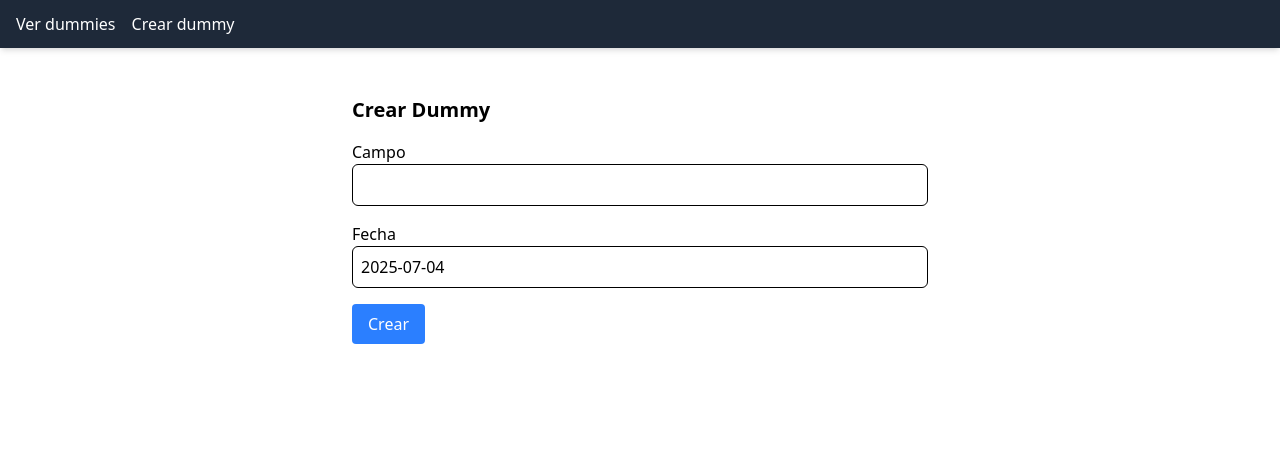
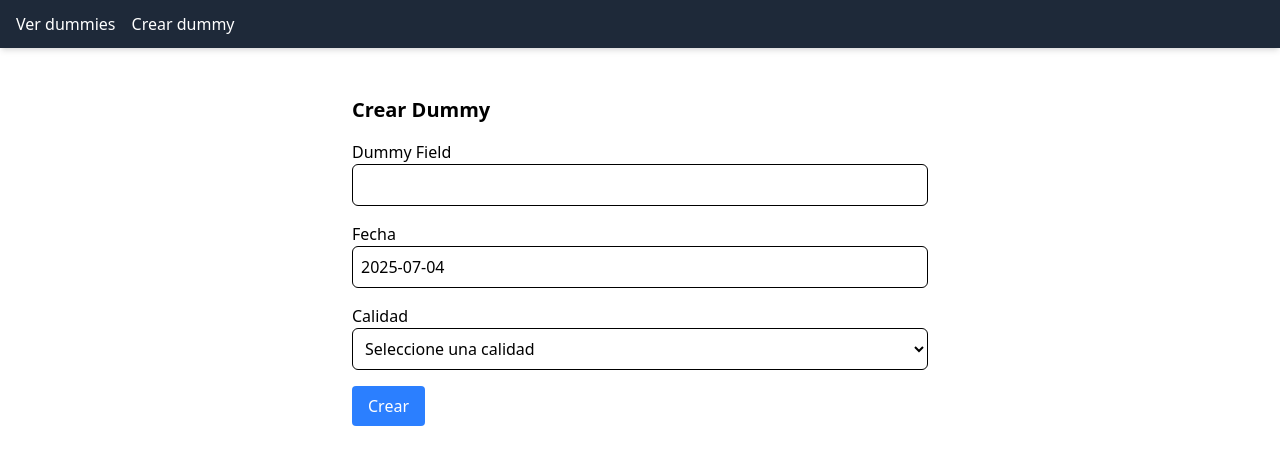
Before and after one commit to 407926-ATAMPIZ/scaffolding-front-angular, an Angular app: page /dummies/create in a window 1280 px wide. Shown: the top 464 px of the page. Built offline with nearby package versions, Linux system fonts and the light colour scheme.

Commit message:
creacion de dummies con calidad y filtrado por calidad (combobox)

```diff
--- a/src/components/dummy-form/dummy-form.html
+++ b/src/components/dummy-form/dummy-form.html
@@ -5,8 +5,13 @@
 
   <form [formGroup]="formGroup" (ngSubmit)="onSubmit()" class="space-y-4">
     <div>
-      <label>Campo</label>
-      <input formControlName="dummy_field" class="w-full p-2 border rounded-md" />
+      <label>Dummy Field</label>
+      <input formControlName="dummy_field" class="w-full p-2 border rounded-md"/>
+      @if (formGroup.get('dummy_field')?.touched && formGroup.get('dummy_field')?.invalid) {
+        <div class="text-red-500 text-sm">
+          Este campo es obligatorio.
+        </div>
+      }
     </div>
 
     <div>
@@ -14,6 +19,21 @@
       <p class="w-full p-2 border rounded-md">2025-07-04</p>
     </div>
 
+    <div>
+      <label>Calidad</label>
+      <select formControlName="calidad" class="w-full p-2 border rounded-md">
+        <option value="">Seleccione una calidad</option>
+        @for (calidad of calidadOptions; track calidad) {
+          <option [value]="calidad">{{ calidad }}</option>
+        }
+      </select>
+      @if (formGroup.get('calidad')?.touched && formGroup.get('calidad')?.invalid) {
+        <div class="text-red-500 text-sm">
+          La calidad es obligatoria.
+        </div>
+      }
+    </div>
+
     <button type="submit" class="bg-blue-500 text-white px-4 py-2 rounded">
       {{ editMode ? 'Actualizar' : 'Crear' }}
     </button>
--- a/src/components/dummy-form/dummy-form.ts
+++ b/src/components/dummy-form/dummy-form.ts
@@ -2,7 +2,7 @@ import {Component, inject, OnInit} from '@angular/core';
 import {FormBuilder, FormGroup, ReactiveFormsModule, Validators} from '@angular/forms';
 import {ActivatedRoute, Router} from '@angular/router';
 import {DummyService} from '../../services/dummy-service';
-import {formatDate} from '@angular/common';
+import {Calidad} from '../../models/calidad';
 
 @Component({
   selector: 'app-dummy-form',
@@ -19,15 +19,17 @@ export class DummyForm implements OnInit {
   private router = inject(Router)
   editMode = false;
   formGroup!: FormGroup;
+  calidadOptions = Object.values(Calidad)
 
   ngOnInit() {
     const id = this.route.snapshot.params['id'];
-    if (id){
+    if (id) {
       this.editMode = true
       this.loadDummy(+id) //pasar de string a number
     }
     this.formGroup = this.formBuilder.group({
       dummy_field: ['', Validators.required],
+      calidad: ['', Validators.required],
     })
   }
 
@@ -35,6 +37,7 @@ export class DummyForm implements OnInit {
     this.dummyService.getById(id).subscribe(dummy => {
       this.formGroup.patchValue({
         dummy_field: dummy.dummy_field,
+        calidad: dummy.calidad,
       });
     });
   }
@@ -42,7 +45,7 @@ export class DummyForm implements OnInit {
   onSubmit() {
     if (this.formGroup.invalid) return;
 
-    const dummy:DummyCreateDto = this.formGroup.value;
+    const dummy: DummyCreateDto = this.formGroup.value;
     const id = this.route.snapshot.params['id'];
 
     const action$ = this.editMode
@@ -54,7 +57,4 @@ export class DummyForm implements OnInit {
     });
 
   }
-
-  protected readonly Date = Date;
-  protected readonly formatDate = formatDate;
 }
--- a/src/components/dummy-list/dummy-list.html
+++ b/src/components/dummy-list/dummy-list.html
@@ -4,6 +4,20 @@
     <div class="flex flex-col">
       <label class="text-sm">Campo</label>
       <input formControlName="dummyField" type="text" class="p-2 border rounded-md"/>
+    </div>
+    <div class="flex flex-col">
+      <label>Calidad</label>
+      <select formControlName="calidad" class="p-2 border rounded-md">
+        <option value="">Seleccione una calidad</option>
+        @for (calidad of calidadOptions; track calidad) {
+          <option [value]="calidad">{{ calidad }}</option>
+        }
+      </select>
+      @if (filterForm.get('calidad')?.touched && filterForm.get('calidad')?.invalid) {
+        <div class="text-red-500 text-sm">
+          La calidad es obligatoria.
+        </div>
+      }
     </div>
     <div class="flex flex-col">
       <label class="text-sm">Fecha desde</label>
@@ -19,6 +33,7 @@
         <th class="p-2">ID</th>
         <th class="p-2">Dummy Field</th>
         <th class="p-2">Dummy Fecha</th>
+        <th class="p-2">Calidad</th>
         <th class="p-2">Acciones</th>
       </tr>
       </thead>
@@ -28,6 +43,7 @@
             <td class="p-2">{{ dummy.id }}</td>
             <td class="p-2">{{ dummy.dummy_field }}</td>
             <td class="p-2">{{ dummy.fecha }}</td>
+            <td class="p-2">{{ dummy.calidad }}</td>
             <td>
               <div class="px-4 flex gap-4 items-center justify-center">
                 <button class="rounded-2xl bg-red-400 text-white px-3 py-1 hover:bg-red-500 transition"
--- a/src/components/dummy-list/dummy-list.ts
+++ b/src/components/dummy-list/dummy-list.ts
@@ -3,7 +3,8 @@ import {DummyService} from '../../services/dummy-service';
 import {FormBuilder, FormGroup, ReactiveFormsModule} from '@angular/forms'; //para usar formularios reactivos
 import {Observable, startWith, Subject, switchMap} from 'rxjs'; //operadores rxjs para manejar flujos de datos reactivos.
 import {AsyncPipe} from '@angular/common'; //para trabajar con observables en el HTML
-import {Router} from '@angular/router'; //para redirecciones y navegaciòn
+import {Router} from '@angular/router';
+import {Calidad} from '../../models/calidad'; //para redirecciones y navegaciòn
 
 @Component({ //define un componente standalone, su selector, imports, template y estilos
   selector: 'app-dummy-list',
@@ -19,11 +20,13 @@ export class DummyList {
   private dummyService = inject(DummyService); // DummyService para interactuar con la API
   private formBuilder = inject(FormBuilder); // FormBuilder para crear el formulario
   private router = inject(Router); //Router para redireccionar
+  calidadOptions = Object.values(Calidad)
 
   // Formulario reactivo, define el FormGroup con dos campos opcionales
   filterForm: FormGroup = this.formBuilder.group({
     dummyField: [''],
-    fromDate: ['']
+    fromDate: [''],
+    calidad: [''],
   })
   // Subject para disparar la bùsqueda y carga de los dummies, un subject es un "disparador" manual. Emite valores con el Subject.next()
   // Subject es un observable y observer al mismo tiempo, es un disparador manual muy útil.
@@ -32,11 +35,9 @@ export class DummyList {
   dummies$: Observable<Dummy[]> = this.filterTrigger$.pipe( //cuando el subject hace .next() (emite un evento), se ejecuta el switchMap
     startWith(null), //Para cargar autimaticamente al iniciar el componente
     switchMap(() => { //elige si usar los filtros o traer todos los dummies, switchMap sirve para, en caso de que el observable emita una nueva señal, se cancela el accionar anterior y se sigue con el de la nueva señal.
-      const {dummyField, fromDate} = this.filterForm.value;
+      const {dummyField, fromDate, calidad} = this.filterForm.value; //setea a cada una de esas variables los valores que coinciden con sus nombres en el formGroup
       const hasFilters = dummyField || fromDate;
-      return hasFilters
-        ? this.dummyService.searchDummies(dummyField || undefined, fromDate || undefined)
-        : this.dummyService.getAll()
+      return this.dummyService.searchDummies(dummyField || undefined, fromDate || undefined, calidad || undefined);
     })
   )
 
--- /dev/null
+++ b/src/models/calidad.ts
@@ -0,0 +1,5 @@
+export enum Calidad {
+  BASICO = "BASICO",
+  PLUS = "PLUS",
+  PREMIUM = "PREMIUM"
+}
--- a/src/models/dummy.ts
+++ b/src/models/dummy.ts
@@ -2,8 +2,10 @@ interface Dummy {
   id:number,
   dummy_field:string,
   fecha:string
+  calidad:Calidad
 }
 
 interface DummyCreateDto {
   dummy_field:string,
+  calidad:Calidad
 }
--- a/src/services/dummy-service.ts
+++ b/src/services/dummy-service.ts
@@ -31,10 +31,11 @@ export class DummyService {
     return this.httpClient.delete<void>(`${this.apiUrl}/${id}`)
   }
 
-  searchDummies(dummyField?: string, fromDate?: string): Observable<Dummy[]> {
+  searchDummies(dummyField?: string, fromDate?: string, calidad?:string): Observable<Dummy[]> {
     let params = new HttpParams();
     if (dummyField) params = params.set('dummyField', dummyField)
     if (fromDate) params = params.set('fromDate', fromDate)
+    if (calidad) params = params.set('calidad', calidad)
     return this.httpClient.get<Dummy[]>(`${this.apiUrl}/search`, {params});
   }
 
```
